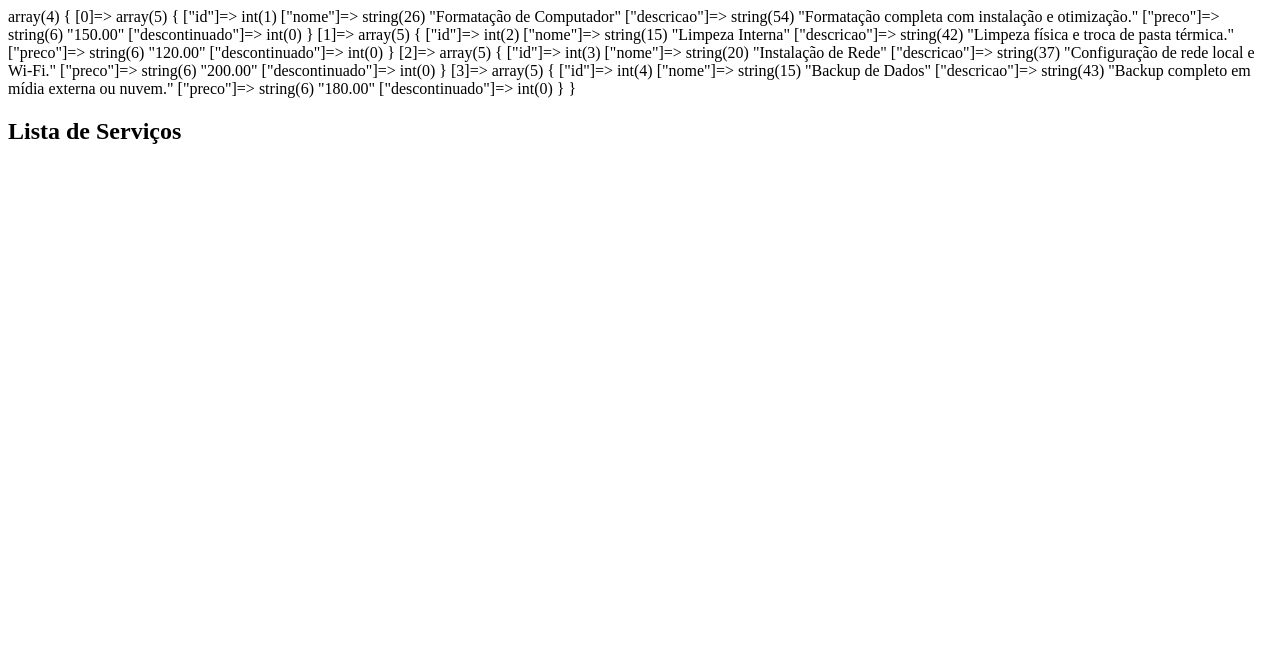
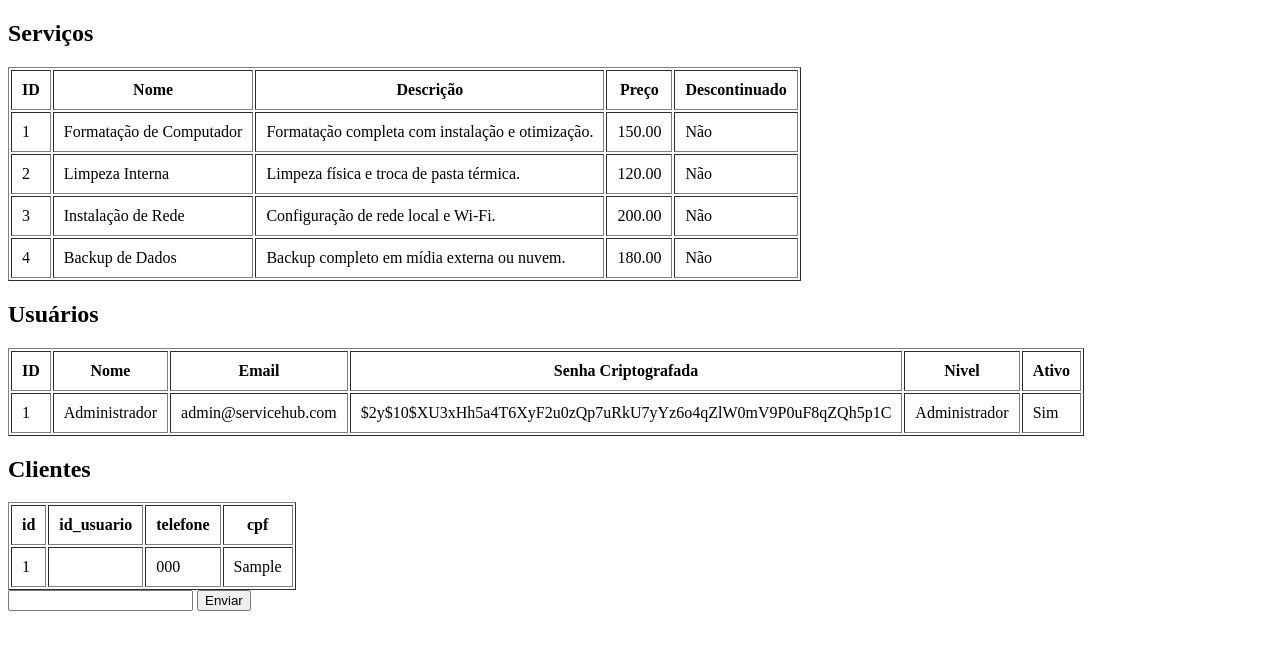
Before and after one commit to viniciusiqueira423-sudo/servicehub, a PHP site: page /aulapdo.php in a window 1280 px wide. Shown: the top 650 px of the page. Run offline with PHP 8.4, Linux system fonts and the light colour scheme; data comes from the database, SQL or seed files in the repository; tables that the repository leaves empty hold one stand-in row (values such as "Sample post"); data that the repository does not hold is empty.

Commit message:
termino da aula do well

```diff
--- a/aulapdo.php
+++ b/aulapdo.php
@@ -1,13 +1,26 @@
 <?php
 include_once "config/conexao.php";
 
+
 $sql = "select * from servicos";
 $cmd = $pdo->prepare($sql);
+    $cmd->execute();
+$servicos = $cmd->fetchAll(PDO::FETCH_ASSOC);
+
+// tabela de usuarios
+$sql = "select * from usuarios";
+$cmd = $pdo->prepare($sql);
 $cmd->execute();
+$usuarios = $cmd->fetchAll(PDO::FETCH_ASSOC);
 
-
-$servicos = $cmd->fetchAll(PDO::FETCH_ASSOC);
-var_dump($servicos);
+// tabela de clientes
+$sql = "select * from clientes";
+$cmd = $pdo->prepare($sql);
+$cmd->execute();
+$clientes = $cmd->fetchAll(PDO::FETCH_ASSOC);
+// var_dump($servicos);
+// var_dump($usuarios);
+// var_dump($clientes);
 ?>
 
 <!DOCTYPE html>
@@ -18,7 +31,70 @@ var_dump($servicos);
     <title>Aula PDO PHP</title>
 </head>
 <body>
-    <h2>Lista de Serviços</h2>
+    <h2>Serviços</h2>
+    <table border="1" cellpadding=10>
+        <tr>
+            <th>ID</th>
+            <th>Nome</th>
+            <th>Descrição</th>
+            <th>Preço</th>
+            <th>Descontinuado</th>
+        </tr>
+        <?php foreach($servicos as $servico):?>
+        <tr>
+            <!-- short echo -->
+            <td><?= $servico['id'] ?></td>
+            <td><?= $servico['nome'] ?></td>
+            <td><?= $servico['descricao'] ?></td>
+            <td><?= $servico['preco'] ?></td>
+            <td><?= $servico['descontinuado'] ? 'Sim' : 'Não' ?></td>
+        <?php endforeach; ?>
+        </tr>
+    </table>
+    <h2>Usuários</h2>
+    <table border="1" cellpadding=10>
+        <tr>
+            <th>ID</th>
+            <th>Nome</th>
+            <th>Email</th>
+            <th>Senha Criptografada</th>
+            <th>Nivel</th>
+            <th>Ativo</th>
+        </tr>
+        <?php foreach($usuarios as $usuario):?>
+        <tr>
+            <!-- short echo -->
+            <td><?= $usuario['id'] ?></td>
+            <td><?= $usuario['nome'] ?></td>
+            <td><?= $usuario['email'] ?></td>
+            <td><?= $usuario['senha'] ?></td>
+            <td><?= $usuario['tipo'] ? 'Administrador' : 'Usuário' ?></td>
+            <td><?= $usuario['ativo'] ? 'Sim' : 'Não' ?></td>
+        <?php endforeach; ?>
+        </tr>
+    </table>
+    <h2>Clientes</h2>
+    <table border="1" cellpadding=10>
+        <tr>
+            <th>id</th>
+            <th>id_usuario</th>
+            <th>telefone</th>
+            <th>cpf</th>
+        </tr>
+        <?php foreach($clientes as $cliente):?>
+        <tr>
+            <!-- short echo -->
+            <td><?= $cliente['id'] ?></td>
+            <td><?= $cliente['id_usuario'] ?></td>
+            <td><?= $cliente['telefone'] ?></td>
+            <td><?= $cliente['cpf'] ?></td>
+        <?php endforeach; ?>
+        </tr>
+    </table>
 
+    <form action="resform.php" method="post">
+        <input type="text" name="txtid" id="">
+        <button type="submit">Enviar</button>
+    </form>
 </body>
 </html>
```
Also changed, not shown: resform.php (added, +11 -0 lines).
